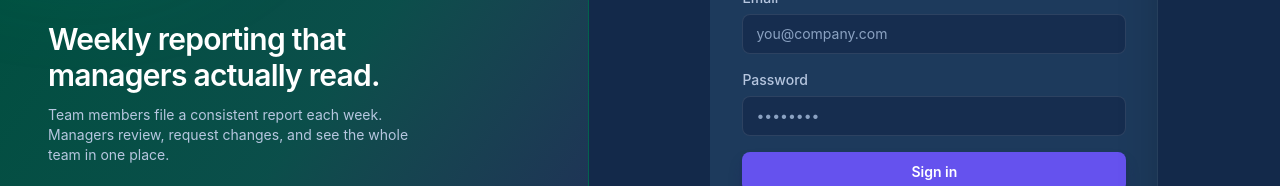
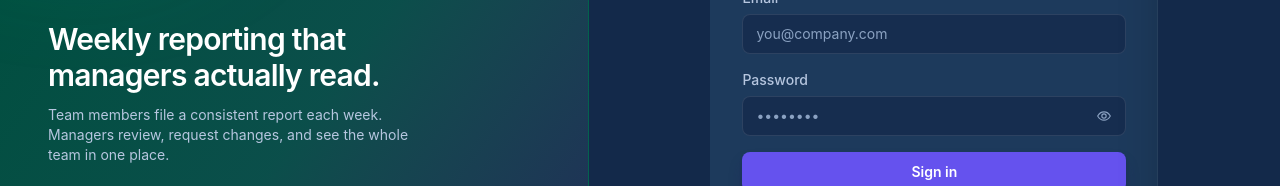
Before and after one commit to Kapilan1998/weekly-report-generator-dashboard, a React (Vite) app in the folder frontend/: page /login in a window 1280 px wide. Shown: the part 264-450 px from the top of the page. Built offline with nearby package versions, Linux system fonts and the light colour scheme; no server answers.

Commit message:
password fields given a show and hide toggle on sign in and sign up

```diff
--- /dev/null
+++ b/frontend/src/components/PasswordField.tsx
@@ -0,0 +1,97 @@
+import { useState } from 'react'
+import type { InputHTMLAttributes } from 'react'
+import { TextField } from './TextField'
+
+/**
+ * A password field with a show/hide toggle.
+ *
+ * Takes everything `TextField` does except `type` and `trailing`, which it owns — the whole
+ * point is that the type follows the toggle, so letting a caller set it would break the
+ * control.
+ *
+ * Two details that are easy to get wrong and matter here:
+ *
+ * - `type="button"`. Inside a form, a button with no type is a submit button, so tapping the
+ *   eye would post the login form with a half-typed password.
+ * - The visible state is announced. A sighted user can see whether the characters are masked,
+ *   but a screen-reader user cannot, so the accessible name changes with the state and
+ *   `aria-pressed` carries it as well.
+ *
+ * It resets to hidden on every mount, deliberately. Remembering the choice across pages would
+ * mean a password left in plain text on a screen the user has walked away from.
+ */
+
+type PasswordFieldProps = Omit<InputHTMLAttributes<HTMLInputElement>, 'type'> & {
+  label: string
+  error?: string
+  hint?: string
+}
+
+export function PasswordField({ label, error, hint, ...rest }: PasswordFieldProps) {
+  const [visible, setVisible] = useState(false)
+
+  return (
+    <TextField
+      {...rest}
+      label={label}
+      error={error}
+      hint={hint}
+      type={visible ? 'text' : 'password'}
+      trailing={
+        <button
+          type="button"
+          onClick={() => setVisible((current) => !current)}
+          aria-label={visible ? 'Hide password' : 'Show password'}
+          aria-pressed={visible}
+          title={visible ? 'Hide password' : 'Show password'}
+          className="grid size-8 place-items-center rounded-md text-ink-500 transition hover:bg-white/5 hover:text-ink-100 focus-visible:outline-2 focus-visible:outline-offset-2 focus-visible:outline-brand-400"
+        >
+          {visible ? <EyeOffIcon /> : <EyeIcon />}
+        </button>
+      }
+    />
+  )
+}
+
+function EyeIcon() {
+  return (
+    <svg
+      viewBox="0 0 24 24"
+      fill="none"
+      stroke="currentColor"
+      strokeWidth={1.7}
+      aria-hidden="true"
+      className="size-4"
+    >
+      <path
+        strokeLinecap="round"
+        strokeLinejoin="round"
+        d="M2.5 12S6 5.75 12 5.75 21.5 12 21.5 12S18 18.25 12 18.25 2.5 12 2.5 12Z"
+      />
+      <circle cx="12" cy="12" r="3.25" />
+    </svg>
+  )
+}
+
+function EyeOffIcon() {
+  return (
+    <svg
+      viewBox="0 0 24 24"
+      fill="none"
+      stroke="currentColor"
+      strokeWidth={1.7}
+      aria-hidden="true"
+      className="size-4"
+    >
+      {/* The same eye, struck through - the conventional "hidden" glyph, and legible at 16px
+          in a way a redrawn broken-eye outline is not. */}
+      <path
+        strokeLinecap="round"
+        strokeLinejoin="round"
+        d="M2.5 12S6 5.75 12 5.75 21.5 12 21.5 12S18 18.25 12 18.25 2.5 12 2.5 12Z"
+      />
+      <circle cx="12" cy="12" r="3.25" />
+      <path strokeLinecap="round" d="M4 20 20 4" />
+    </svg>
+  )
+}
--- a/frontend/src/components/TextField.tsx
+++ b/frontend/src/components/TextField.tsx
@@ -1,4 +1,4 @@
-import type { InputHTMLAttributes } from 'react'
+import type { InputHTMLAttributes, ReactNode } from 'react'
 
 interface TextFieldProps extends InputHTMLAttributes<HTMLInputElement> {
   label: string
@@ -7,6 +7,16 @@ interface TextFieldProps extends InputHTMLAttributes<HTMLInputElement> {
   /** Field-level message from the backend's fieldErrors, or from client-side validation. */
   error?: string
   hint?: string
+  /**
+   * A control rendered inside the field, against its right edge — currently the password
+   * visibility toggle in {@link PasswordField}.
+   *
+   * The wrapper it needs is only added when something is actually passed, so every existing
+   * field keeps exactly the DOM it had. That matters more than the tidier unconditional
+   * version: this component is used in roughly thirty places, and an extra element in the
+   * flow of all of them to serve two is a poor trade.
+   */
+  trailing?: ReactNode
 }
 
 export function TextField({
@@ -14,12 +24,65 @@ export function TextField({
   labelHidden = false,
   error,
   hint,
+  trailing,
   id,
   className = '',
+  onWheel,
   ...rest
 }: TextFieldProps) {
   const inputId = id ?? rest.name ?? label.toLowerCase().replace(/\s+/g, '-')
   const describedBy = error ? `${inputId}-error` : hint ? `${inputId}-hint` : undefined
+  const spacing = labelHidden ? '' : 'mt-1.5'
+
+  /**
+   * A focused `type="number"` input treats the mouse wheel as increment/decrement, so simply
+   * scrolling the page with the pointer over one silently rewrites the value — and on a form
+   * like the task table, where several sit in a row, the number that changed is not the one
+   * you were looking at. Every numeric field in this app goes through this component, so
+   * handling it here covers all of them.
+   *
+   * Blurring rather than preventing the event, for two reasons. React registers `wheel` as a
+   * *passive* listener on the root, so `preventDefault()` inside `onWheel` is ignored — the
+   * fix would silently not work. And even where it did work it would swallow the scroll, so
+   * the page would freeze whenever the pointer crossed a number field, which is worse than
+   * the bug. Blurring hands the gesture back to the page: the value stops changing and the
+   * scroll behaves normally.
+   *
+   * Arrow keys are deliberately left alone. Up/Down on a focused number input is a
+   * deliberate keystroke, not a side effect of trying to do something else.
+   */
+  function handleWheel(event: React.WheelEvent<HTMLInputElement>) {
+    if (rest.type === 'number' && event.currentTarget === document.activeElement) {
+      event.currentTarget.blur()
+    }
+    onWheel?.(event)
+  }
+
+  const input = (
+    <input
+      {...rest}
+      id={inputId}
+      onWheel={handleWheel}
+      aria-invalid={error ? true : undefined}
+      aria-describedby={describedBy}
+      // Inputs are recessed (darker than the card) rather than raised, which reads
+      // correctly on a dark surface.
+      //
+      // pr-11 when there is a trailing control, so a long value scrolls under the label
+      // rather than under the button.
+      className={`block w-full rounded-lg bg-navy-900/70 py-2.5 pl-3.5 text-sm text-ink-100 ring-1 ring-inset transition placeholder:text-ink-500 focus:bg-navy-900 focus:ring-2 focus:ring-inset focus:outline-none ${
+        trailing ? 'pr-11' : 'pr-3.5'
+      } ${
+        // The margin moves to the wrapper when there is one: left on the input it would
+        // offset the input inside the wrapper and leave the absolute button 6px high.
+        trailing ? '' : spacing
+      } ${
+        error
+          ? 'ring-red-500/50 focus:ring-red-400'
+          : 'ring-white/10 hover:ring-white/20 focus:ring-brand-400'
+      }`}
+    />
+  )
 
   return (
     <div className={className}>
@@ -29,21 +92,16 @@ export function TextField({
       >
         {label}
       </label>
-      <input
-        {...rest}
-        id={inputId}
-        aria-invalid={error ? true : undefined}
-        aria-describedby={describedBy}
-        // Inputs are recessed (darker than the card) rather than raised, which reads
-        // correctly on a dark surface.
-        className={`block w-full rounded-lg bg-navy-900/70 px-3.5 py-2.5 text-sm text-ink-100 ring-1 ring-inset transition placeholder:text-ink-500 focus:bg-navy-900 focus:ring-2 focus:ring-inset focus:outline-none ${
-          labelHidden ? '' : 'mt-1.5'
-        } ${
-          error
-            ? 'ring-red-500/50 focus:ring-red-400'
-            : 'ring-white/10 hover:ring-white/20 focus:ring-brand-400'
-        }`}
-      />
+
+      {trailing ? (
+        <div className={`relative ${spacing}`}>
+          {input}
+          <span className="absolute inset-y-0 right-0 flex items-center pr-1.5">{trailing}</span>
+        </div>
+      ) : (
+        input
+      )}
+
       {error ? (
         <p id={`${inputId}-error`} className="mt-1.5 animate-fade-in text-xs font-medium text-red-300">
           {error}
--- a/frontend/src/features/auth/LoginForm.tsx
+++ b/frontend/src/features/auth/LoginForm.tsx
@@ -4,6 +4,7 @@ import { login } from '../../api/auth'
 import { ApiError } from '../../api/client'
 import { Alert } from '../../components/Alert'
 import { Button } from '../../components/Button'
+import { PasswordField } from '../../components/PasswordField'
 import { TextField } from '../../components/TextField'
 import { useAuth } from '../../auth/useAuth'
 
@@ -63,11 +64,10 @@ export function LoginForm() {
           value={email}
           onChange={(event) => setEmail(event.target.value)}
         />
-        <TextField
+        <PasswordField
           label="Password"
           name="password"
           id="login-password"
-          type="password"
           autoComplete="current-password"
           placeholder="••••••••"
           required
--- a/frontend/src/features/auth/RegisterForm.tsx
+++ b/frontend/src/features/auth/RegisterForm.tsx
@@ -4,6 +4,7 @@ import { register } from '../../api/auth'
 import { ApiError } from '../../api/client'
 import { Alert } from '../../components/Alert'
 import { Button } from '../../components/Button'
+import { PasswordField } from '../../components/PasswordField'
 import { TextField } from '../../components/TextField'
 import { useAuth } from '../../auth/useAuth'
 
@@ -100,11 +101,10 @@ export function RegisterForm() {
           error={fieldErrors.email}
           onChange={(event) => setEmail(event.target.value)}
         />
-        <TextField
+        <PasswordField
           label="Password"
           name="password"
           id="register-password"
-          type="password"
           autoComplete="new-password"
           placeholder="••••••••"
           required
```
